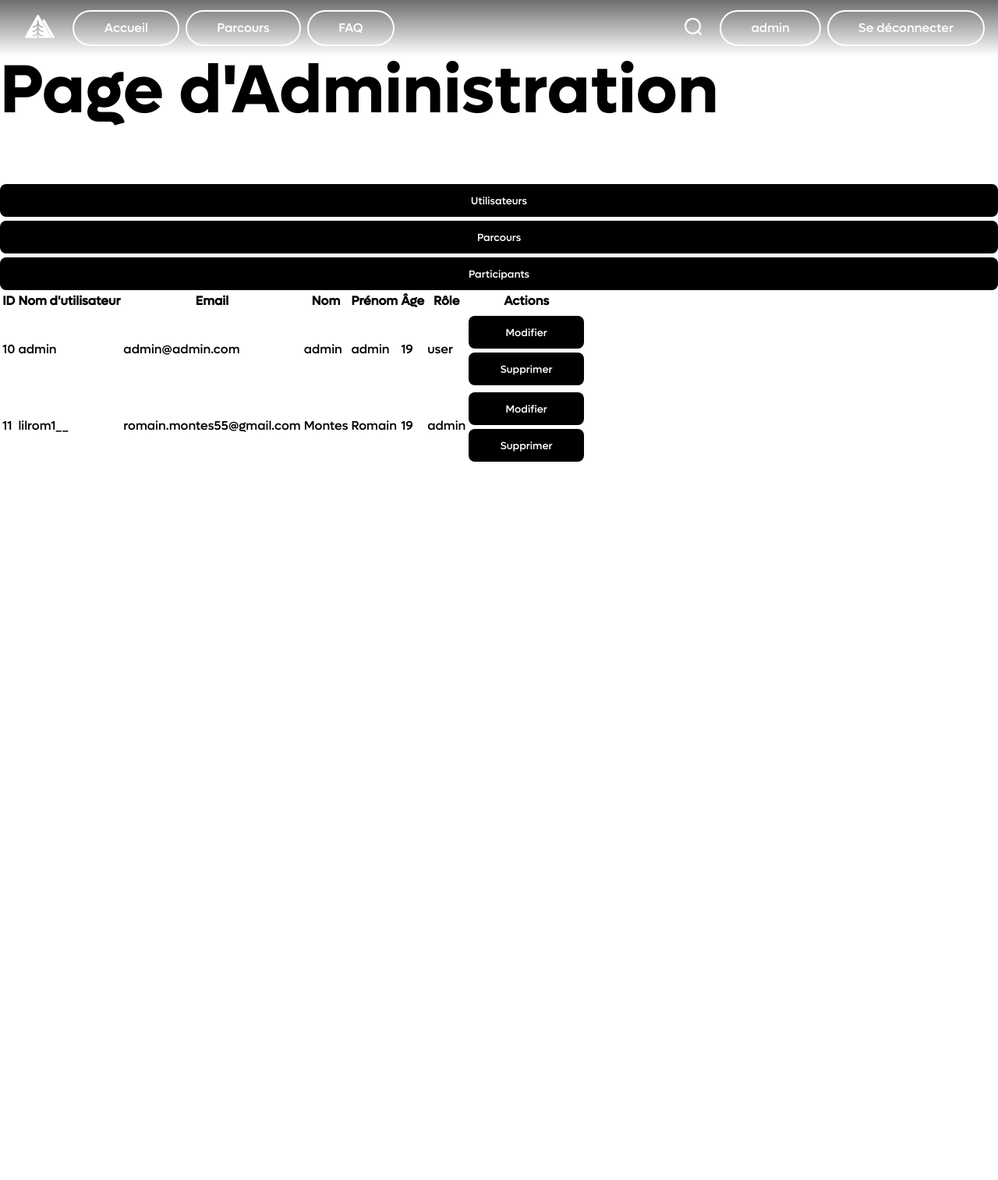
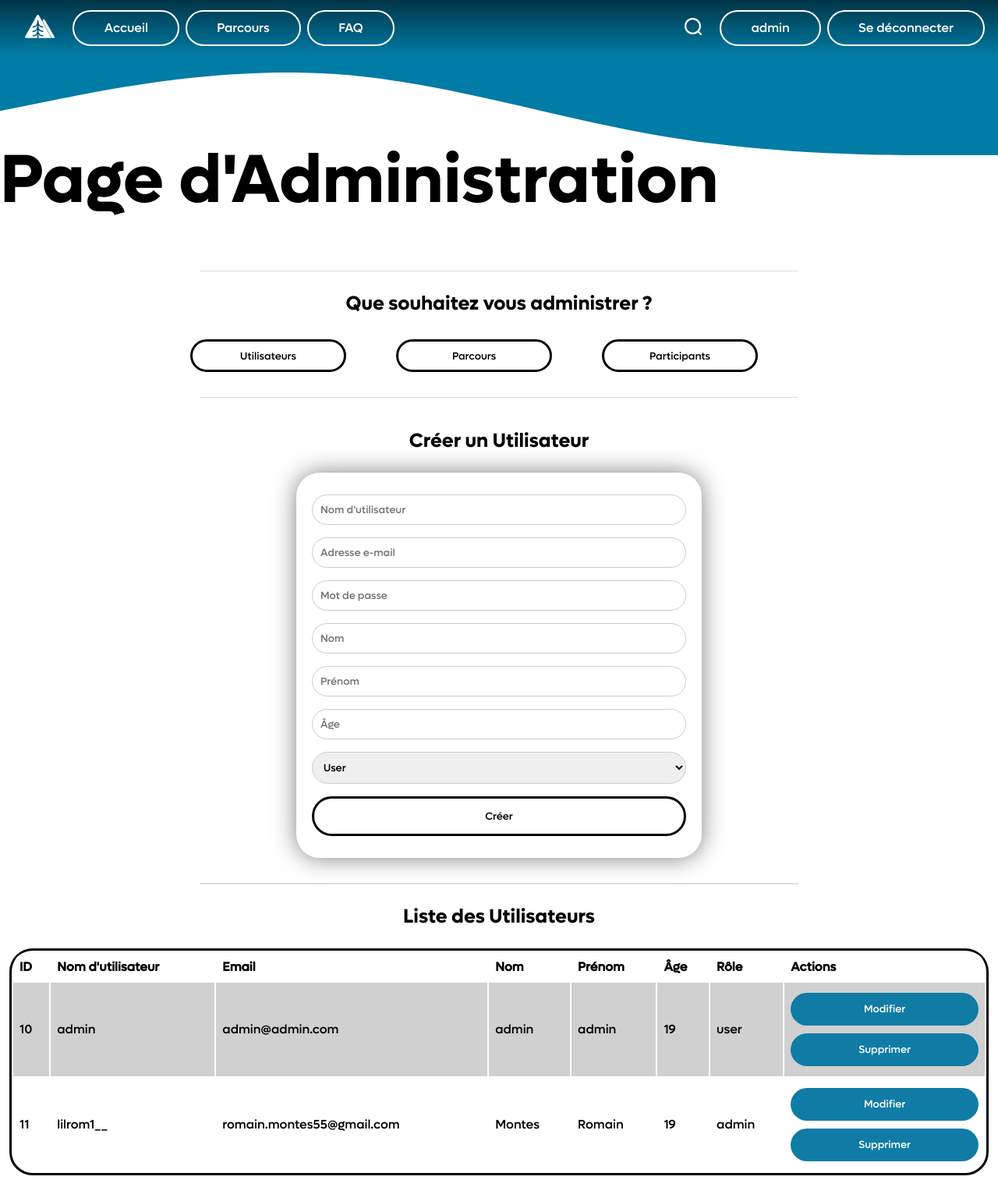
Before and after one commit to Oscargbd/SAE301, a PHP site: page /admin.php in a window 1280 px wide, after a click on "Utilisateurs". Shown: the whole page at 78% size. Before the commit the page ends 592 px from the top, so only its background shows below. Run offline with PHP 8.4, Linux system fonts and the light colour scheme; a user stored in the database is signed in; data comes from the database, SQL or seed files in the repository.

Commit message:
Avancé page admin
Gestion utilisateur finis.

```diff
--- a/admin.php
+++ b/admin.php
@@ -11,6 +11,11 @@
     <?php
     include('includes/navbar.php');
 
+    // Utilisateur connecté en tant qu'administrateur, affichez le contenu de la page d'administration
+    ?>
+    <svg xmlns="http://www.w3.org/2000/svg" viewBox="0 0 1440 320"><path fill="#007CA6" fill-opacity="1" d="M0,160L80,144C160,128,320,96,480,106.7C640,117,800,171,960,197.3C1120,224,1280,224,1360,224L1440,224L1440,0L1360,0C1280,0,1120,0,960,0C800,0,640,0,480,0C320,0,160,0,80,0L0,0Z"></path></svg>
+    <h1 id="h1Admin">Page d'Administration</h1>
+    <?php
     // Vérifiez si l'utilisateur est connecté et a le rôle d'administrateur
     if (!isset($_SESSION["id"]) || $_SESSION["role"] !== 'admin') {
         echo "<p>Vous devez être connecté et administrateur pour accéder à cette page.</p>
@@ -20,15 +25,33 @@
 
     // Utilisateur connecté en tant qu'administrateur, affichez le contenu de la page d'administration
     ?>
-    <h1>Page d'Administration</h1>
-
+    <hr class="hrAdmin">
+    <h3 id="h3Admin">Que souhaitez vous administrer ?</h3>
     <div class="tab">
         <button class="tablinks" onclick="openTab(event, 'Utilisateurs')">Utilisateurs</button>
         <button class="tablinks" onclick="openTab(event, 'Parcours')">Parcours</button>
         <button class="tablinks" onclick="openTab(event, 'Participants')">Participants</button>
     </div>
+    <hr class="hrAdmin">
 
     <div id="Utilisateurs" class="tabcontent">
+        <h3 id="h3Admin">Créer un Utilisateur</h3>
+        <form id="formCreerUtilisateur" onSubmit="creerUtilisateur(event)">
+            <!-- Champs de formulaire pour la création d'un utilisateur -->
+            <input type="text" name="username" placeholder="Nom d'utilisateur" required>
+            <input type="email" name="email" placeholder="Adresse e-mail" required>
+            <input type="password" name="password" placeholder="Mot de passe" required>
+            <input type="text" name="nomUtilisateur" placeholder="Nom">
+            <input type="text" name="prenomUtilisateur" placeholder="Prénom">
+            <input type="number" name="ageUtilisateur" min="1" placeholder="Âge">
+            <select name="role">
+                <option value="user">User</option>
+                <option value="admin">Admin</option>
+            </select>
+            <input type="submit" value="Créer">
+        </form>
+        <hr class="hrAdmin">
+        <h3 id="h3Admin">Liste des Utilisateurs</h3>
         <?php
         $sql = "SELECT idUtilisateur, username, email, nomUtilisateur, prenomUtilisateur, ageUtilisateur, role FROM utilisateur";
         $result = $bdd->query($sql);
@@ -47,7 +70,7 @@
                         <td>
                             <button onClick='afficherFormulaireModification(" . htmlspecialchars($row["idUtilisateur"]) . ")'>Modifier</button>
                             <div id='formModif_" . htmlspecialchars($row["idUtilisateur"]) . "' style='display:none;'>
-                            <form class='js__formAdmin". htmlspecialchars($row["idUtilisateur"]) . "'  name='formModif_" . htmlspecialchars($row["idUtilisateur"]) . "' id='formModif_" . htmlspecialchars($row["idUtilisateur"]) . "' onSubmit='modifierUtilisateur(event, " . htmlspecialchars($row["idUtilisateur"]) . ")'>
+                            <form class='js__formAdmin" . htmlspecialchars($row["idUtilisateur"]) . "'  name='formModif_" . htmlspecialchars($row["idUtilisateur"]) . "' id='formModif_" . htmlspecialchars($row["idUtilisateur"]) . "' onSubmit='modifierUtilisateur(event, " . htmlspecialchars($row["idUtilisateur"]) . ")'>
                                     <input type='text' name='idUtilisateur' value='" . htmlspecialchars($row["idUtilisateur"]) . "'style='display:none;'>
                                     <input type='text' name='username' value='" . htmlspecialchars($row["username"]) . "' required>
                                     <input type='email' name='email' value='" . htmlspecialchars($row["email"]) . "' required>
--- a/assets/scripts.js
+++ b/assets/scripts.js
@@ -14,7 +14,15 @@ function openTab(evt, tabName) {
 
 function afficherFormulaireModification(idUtilisateur) {
     var form = document.getElementById('formModif_' + idUtilisateur);
-    form.style.display = 'block';
+
+    // Vérifie si le formulaire est déjà affiché
+    if (form.style.display === 'block') {
+        // Si oui, le cacher
+        form.style.display = 'none';
+    } else {
+        // Sinon, l'afficher
+        form.style.display = 'block';
+    }
 }
 
 function modifierUtilisateur(event, idUtilisateur) {
@@ -85,3 +93,19 @@ function supprimerUtilisateur(idUtilisateur) {
         xhr.send("idUtilisateur=" + idUtilisateur);
     }
 }
+
+function creerUtilisateur(event) {
+    event.preventDefault();
+    var form = document.getElementById('formCreerUtilisateur');
+    var formData = new FormData(form);
+
+    var xhr = new XMLHttpRequest();
+    xhr.open("POST", "actions/creerUtilisateur.php", true);
+    xhr.onreadystatechange = function() {
+        if (this.readyState === XMLHttpRequest.DONE && this.status === 200) {
+            alert("Utilisateur créé avec succès");
+            location.reload();
+        }
+    }
+    xhr.send(formData);
+}
--- a/assets/styles.css
+++ b/assets/styles.css
@@ -632,3 +632,170 @@ POO - Parcours
     color: white;
     transition-duration: .2s;
 }
+
+
+/* Style de la page Admin */
+h1#h1Admin {
+    margin-top: -9vw;
+}
+h3#h3Admin {
+    text-align: center;
+}
+h2#h2Admin {
+    text-align: center;
+}
+.hrAdmin {
+    height: 0.1vw;
+    background-color: rgb(221, 221, 221);
+    border: none;
+    width: 60vw;
+    border-radius: 30vw;
+    margin-top: 2.5vw;
+}
+.tab {
+    overflow: hidden;
+    background-color: #ffffff;
+    display: flex;
+    justify-content: center;
+}
+
+.tab button {
+    background-color: inherit;
+    align-items: center;
+    float: left;
+    border: none;
+    outline: none;
+    cursor: pointer;
+    width: 15em;
+    border: solid 3px #000;
+    margin-right: 5%;
+    border-radius: 30px;
+    transition: 0.3s;
+    color: rgb(0, 0, 0);
+}
+
+.tab button:hover {
+    background-color: #107ca6;
+    color: rgb(255, 255, 255);
+    border: #107ca6;
+}
+
+/* Style du contenu des onglets */
+.tabcontent {
+    display: none;
+    padding: 6px 12px;
+    border-top: none;
+}
+
+/* Style des formulaires */
+#formCreerUtilisateur {
+    background-color: rgb(255, 255, 255);
+    width: 30em;
+    padding: 20px;
+    border-radius: 30px;
+    box-shadow: 0 0 30px rgba(0, 0, 0, 0.5);
+    margin: auto;
+}
+
+#formCreerUtilisateur input[type=text], input[type=email], input[type=password], input[type=number], select {
+    width: 100%;
+    font-family: Lufga;
+    padding: 10px;
+    margin: 8px 0;
+    display: inline-block;
+    border: 1px solid #ccc;
+    border-radius: 30px;
+    box-sizing: border-box;
+}
+.js__formAdmin, input[type=text], input[type=email], input[type=number], select {
+    width: 100%;
+    font-family: Lufga;
+    padding: 10px;
+    margin: 8px 0;
+    display: inline-block;
+    border: 1px solid #ccc;
+    border-radius: 30px;
+    box-sizing: border-box;
+}
+
+#formCreerUtilisateur input[type=submit] {
+    width: 100%;
+    font-family: Lufga;
+    background-color: #ffffff;
+    color: rgb(0, 0, 0);
+    padding: 14px 20px;
+    margin: 8px 0;
+    border: solid 3px #000;
+    border-radius: 30px;
+    cursor: pointer;
+}
+.js__formAdmin, input[type=submit] {
+    width: 100%;
+    font-family: Lufga;
+    background-color: #ffffff;
+    color: rgb(0, 0, 0);
+    padding: 14px 20px;
+    margin: 8px 0;
+    border: solid 3px #000;
+    border-radius: 30px;
+    cursor: pointer;
+}
+#formCreerUtilisateur input[type=submit]:hover {
+    background-color: #107ca6;
+    color: rgb(255, 255, 255);
+    border:solid 3px  #107ca6;
+    transition: 0.3s;
+}
+.js__formAdmin, input[type=submit]:hover {
+    background-color: #107ca6;
+    color: rgb(255, 255, 255);
+    border:solid 3px  #107ca6;
+    transition: 0.3s;
+}
+/* Style des tables */
+table {
+    width: 100%;
+    border-collapse:inherit;
+    border: solid 3px #000;
+    border-radius: 30px;
+}
+
+th, td {
+    text-align: left;
+    padding: 8px;
+    border: none;
+
+}
+
+th {
+    background-color: #ffffff;
+    color: rgb(0, 0, 0);
+    border-radius: 30px;
+}
+
+tr:nth-child(even) {
+    background-color: #d0d0d0;
+}
+
+/* Boutons d'action dans les tables */
+tr button {
+    background-color: #107ca6;
+    color: white;
+    padding: 6px 10px;
+    margin: 5px 0;
+    border: none;
+    border-radius: 30px;
+    cursor: pointer;
+}
+
+tr button:hover {
+    background-color: #0d6284;
+}
+
+/* Style des formulaires de modification (cachés par défaut) */
+div[id^='formModif_'] {
+    display: none;
+    background-color: #f9f9f9;
+    padding: 20px;
+    margin-top: 10px;
+}
```
Also changed, not shown: actions/creerUtilisateur.php (added, +21 -0 lines).
